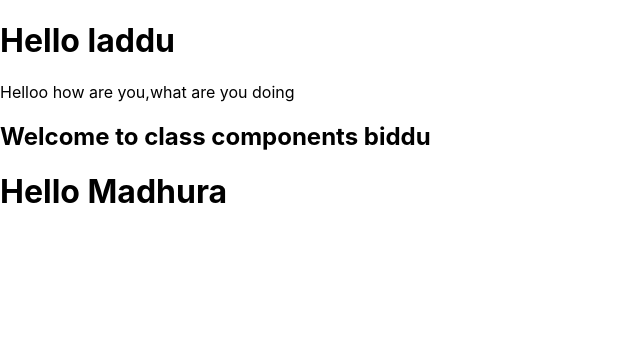
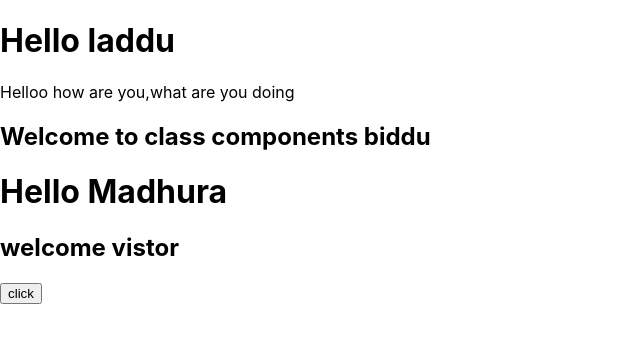
Before and after one commit to madhavi-anneboina/myapp, a React (Create React App) app: page / in a window 1280 px wide. Shown: the top 342 px of the page, without its empty margins (0-640 px from the left). Built offline with nearby package versions, Linux system fonts and the light colour scheme.

Commit message:
added data

```diff
--- a/src/App.js
+++ b/src/App.js
@@ -2,6 +2,8 @@ import React from 'react'
 import Greet from './components/Greet';
 import Welcome from './components/Welcome';
 import Hello from './components/Hello';
+import Message from './components/Message';
+
 
 
 function App() {
@@ -13,6 +15,7 @@ function App() {
 
        <Welcome  name= "biddu"/>
        <Hello />
+       <Message />
     </div>
   );
 }
--- /dev/null
+++ b/src/components/Message.js
@@ -0,0 +1,26 @@
+import React, { Component } from 'react'
+
+ class Message extends Component {
+    constructor(){
+        super()
+        this.state ={
+            message :"welcome vistor"
+        }
+    }
+   changeMessage = () =>{
+        this.setState({
+            message : "welcome Ramana"
+        })
+    }
+
+  render() {
+    return (
+      <div>
+         <h2>{this.state.message}</h2>
+         <button onClick = {this.changeMessage}>click</button>
+      </div>
+    )
+  }
+}
+
+export default Message;
```
